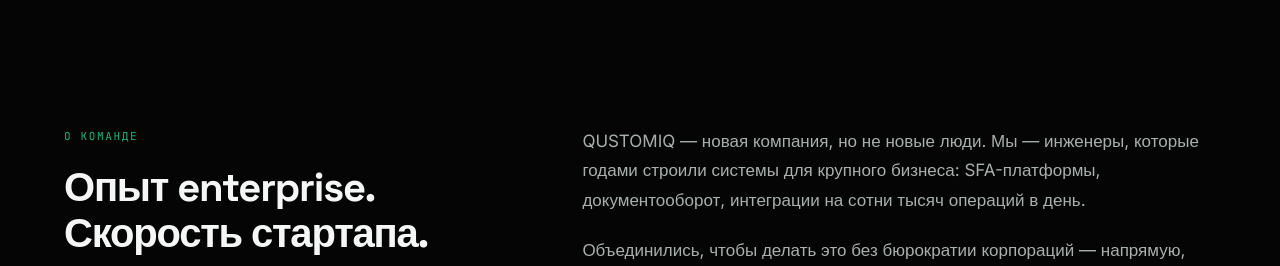
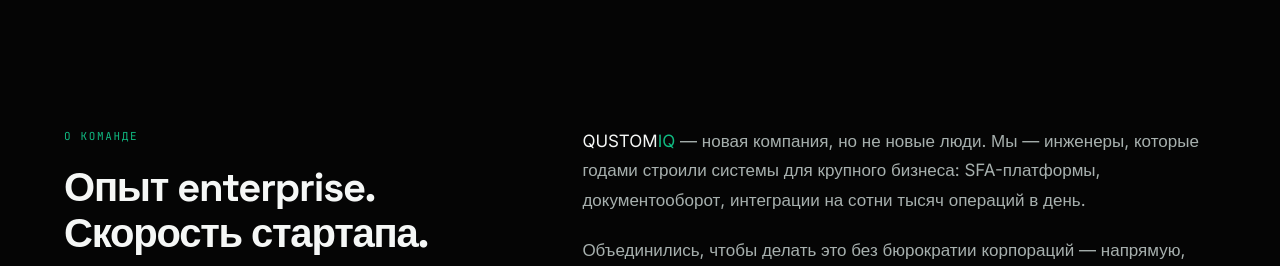
Before and after one commit to arsenarabachyan312-lab/QUSTOMIQ, a Next.js app in the folder qustomiq/: page / in a window 1280 px wide. Shown: the part 2080-2346 px from the top of the page. Built offline with nearby package versions, Linux system fonts and the light colour scheme; a web font is replaced by a local one.

Commit message:
fix: inline QUSTOMIQ logo split in About body copy
First paragraph: plain string replaced with JSX Fragment.
QUSTOM in #F5F7F6 (white), IQ in #10B981 (emerald).
Weight and size inherit from surrounding paragraph -- color only.

Co-Authored-By: Claude Sonnet 4.6 <noreply@anthropic.com>

```diff
--- a/qustomiq/sections/About.tsx
+++ b/qustomiq/sections/About.tsx
@@ -6,10 +6,14 @@ import { gsap } from "gsap";
 import { EASE_OUT } from "@/lib/animations";
 
 const PARAGRAPHS = [
-  "QUSTOMIQ — новая компания, но не новые люди. Мы — инженеры, которые годами строили системы для крупного бизнеса: SFA-платформы, документооборот, интеграции на сотни тысяч операций в день.",
+  <>
+    <span style={{ color: "#F5F7F6" }}>QUSTOM</span>
+    <span style={{ color: "#10B981" }}>IQ</span>
+    {" — новая компания, но не новые люди. Мы — инженеры, которые годами строили системы для крупного бизнеса: SFA-платформы, документооборот, интеграции на сотни тысяч операций в день."}
+  </>,
   "Объединились, чтобы делать это без бюрократии корпораций — напрямую, быстро, с полной ответственностью за результат.",
   "Каждый проект ведёт тот, кто его архитектурно проектирует. Без передачи между отделами, без потери контекста.",
-] as const;
+];
 
 /* ── Animated counter (used for "10+ лет") ───────────────── */
 function AnimCounter({
```
